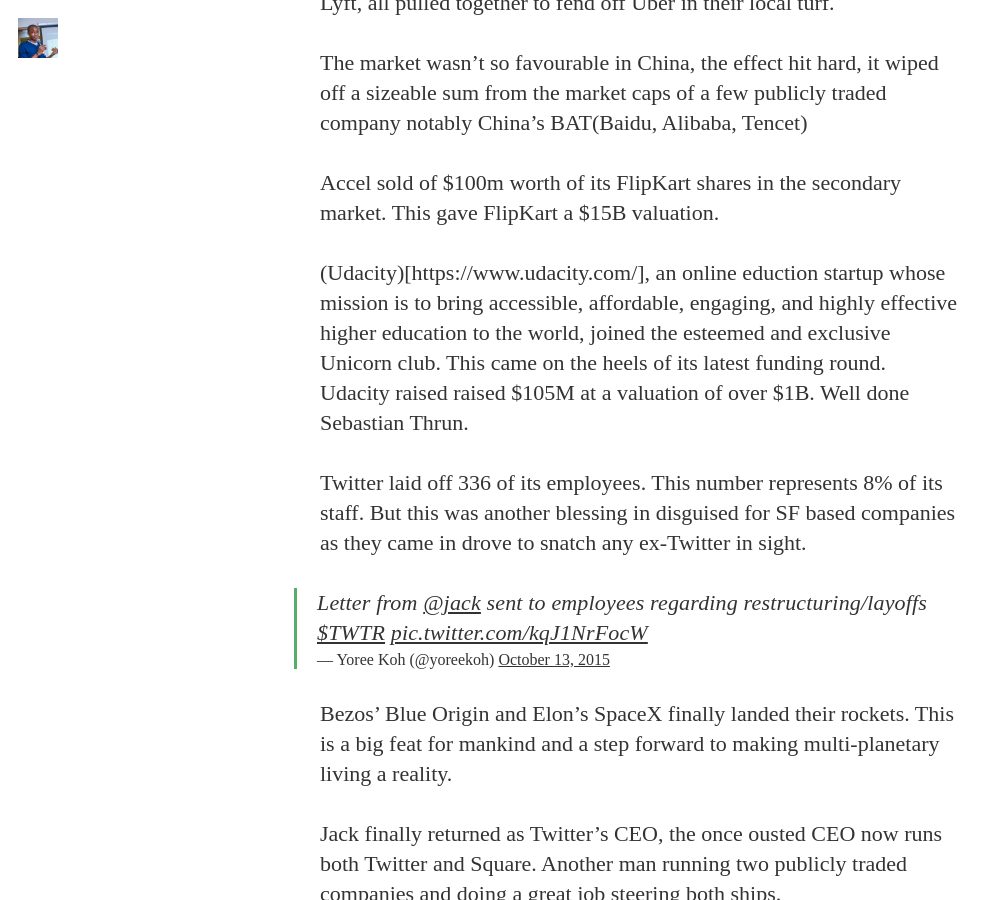
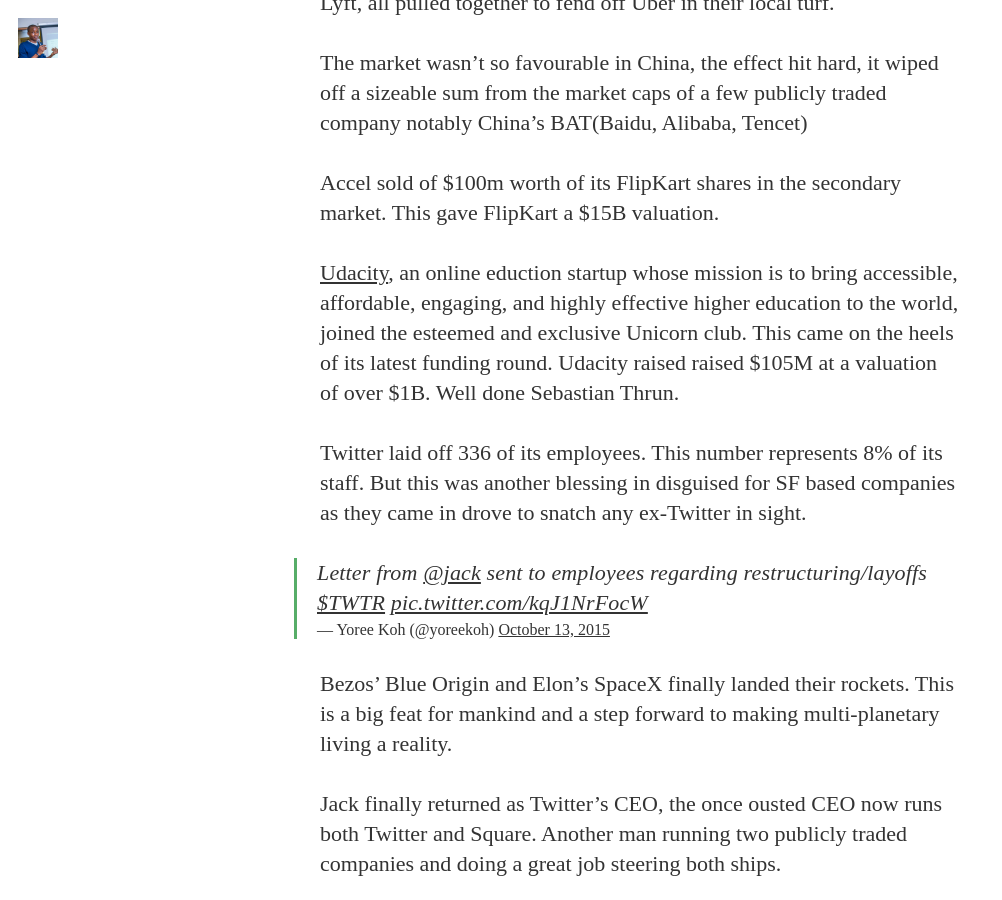
Before and after one commit to cyberomin/cyberomin.github.io, a Jekyll site: the page built from _posts/2015-12-31-year-in-review.markdown, in a window 1280 px wide and 900 px high, scrolled down 1299 px. Shown: the whole window, without its empty margins (0-1002 px from the left). Built offline with Jekyll 4.4.1, drawn with Linux system fonts in a browser that asks for light colours; nearby versions of some CDN libraries; some web fonts are replaced; library files that are not in the unit come from our copies; Markdown is read by kramdown in place of the engine named in the settings; comment, search, counter and statistics services are not loaded.

Commit message:
Edit of the graph

```diff
--- a/_posts/2015-12-31-year-in-review.markdown
+++ b/_posts/2015-12-31-year-in-review.markdown
@@ -22,7 +22,7 @@
 
 Accel sold of $100m worth of its FlipKart shares in the secondary market. This gave FlipKart a $15B valuation.
 
-(Udacity)[https://www.udacity.com/], an online eduction startup whose mission is to bring accessible, affordable, engaging, and highly effective higher education to the world, joined the esteemed and exclusive Unicorn club. This came on the heels of its latest funding round. Udacity raised raised $105M at a valuation of over $1B. Well done Sebastian Thrun.
+[Udacity](https://www.udacity.com/), an online eduction startup whose mission is to bring accessible, affordable, engaging, and highly effective higher education to the world, joined the esteemed and exclusive Unicorn club. This came on the heels of its latest funding round. Udacity raised raised $105M at a valuation of over $1B. Well done Sebastian Thrun.
 
 Twitter laid off 336 of its employees. This number represents 8% of its staff. But this was another blessing in disguised for SF based companies as they came in drove to snatch any ex-Twitter in sight.
 <blockquote class="twitter-tweet" lang="en"><p lang="en" dir="ltr">Letter from <a href="https://twitter.com/jack">@jack</a> sent to employees regarding restructuring/layoffs <a href="https://twitter.com/search?q=%24TWTR&amp;src=ctag">$TWTR</a> <a href="http://t.co/kqJ1NrFocW">pic.twitter.com/kqJ1NrFocW</a></p>&mdash; Yoree Koh (@yoreekoh) <a href="https://twitter.com/yoreekoh/status/653912085093416960">October 13, 2015</a></blockquote>
@@ -35,7 +35,7 @@
 BlackBerry, after all these years finally joined the Android movement with the introduction of Priv. The upscale device is a first, in what we hope will become an array of Android products from the house Mr John is trying really hard to hold together.
 
 Atlassian, makers of HipChat, JIRA and Bitbucket with over 48,000 customers, including Citigroup, Coca-Cola, eBay, NASA, and Netflix. finally went public. The 13yr old Sydney based company trades under the symbol TEAM and has a market cap of almost $6.5B.
-<img src="https://www.google.com/finance/getchart?q=AMZN&p=20Y&i=86400" />
+<img src="https://www.google.com/finance/getchart?q=TEAM&p=20Y&i=86400" />
 
 Zuckerberg gave out 99% of his wealth, at the time of his pledge, he was worth $45B. Both him and Prisciallia also welcomed a baby girl, Max.
 
```
